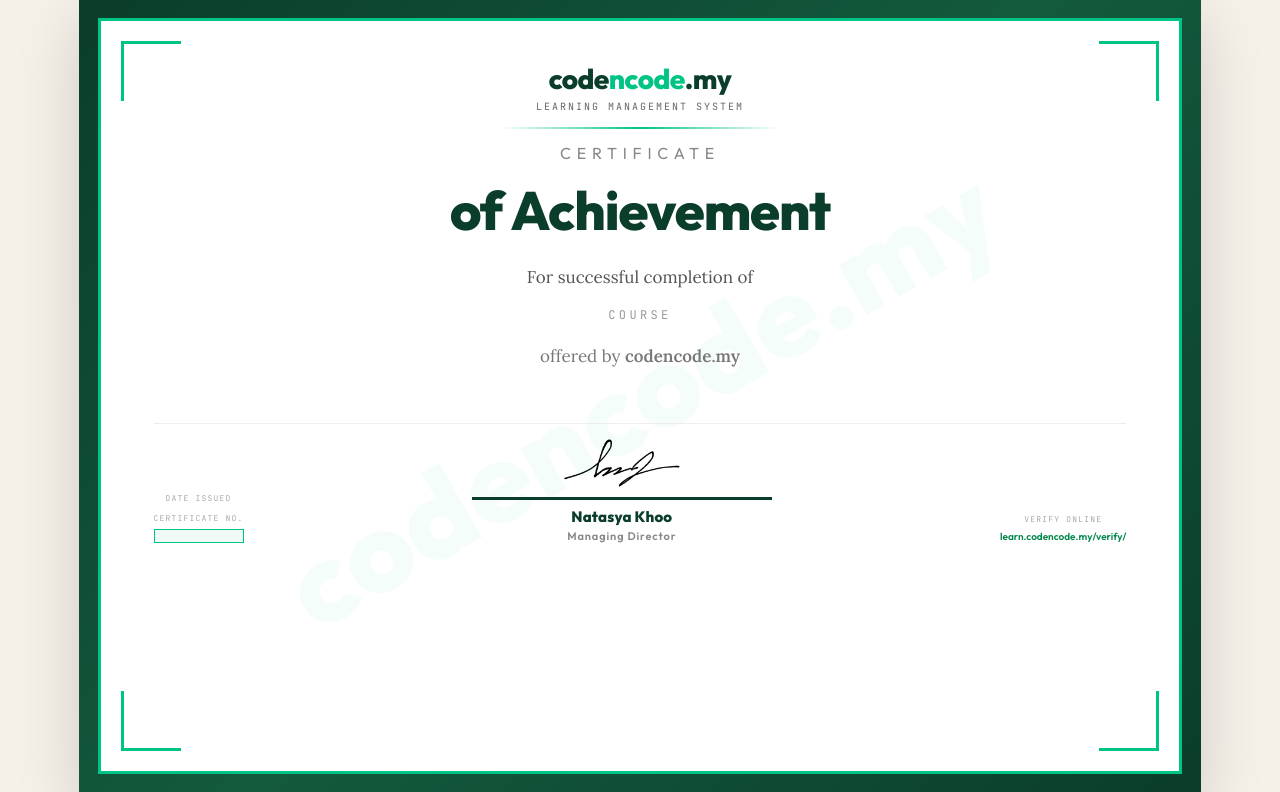
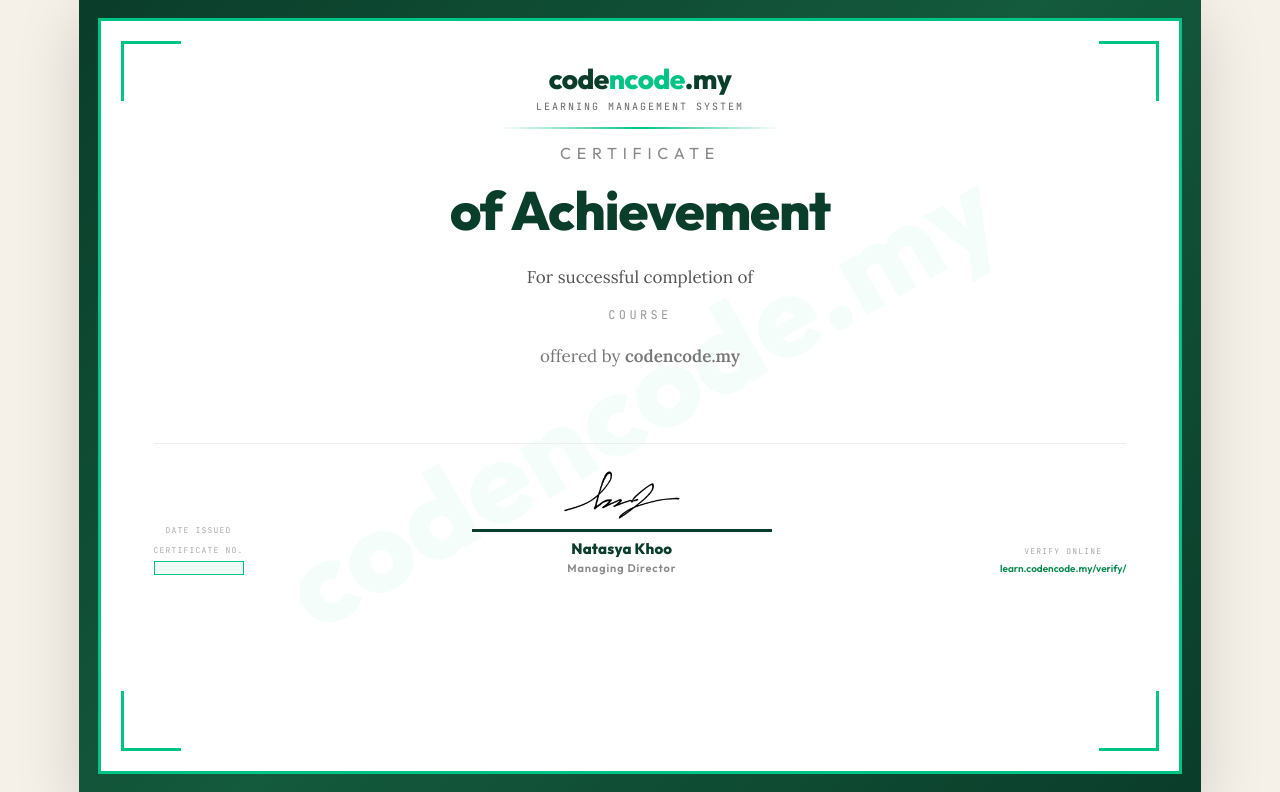
Before and after one commit to Sashakhoo/codencode, a Python web app: template codencode_deploy_v2/codencode_lms/templates/certificate.html in a window 1280 px wide. Shown: the part 41-833 px from the top of the page. Run offline with Jinja, Linux system fonts and the light colour scheme; the template is opened without the code that fills it, so the values that code supplies are empty.

Commit message:
Add spacing above certificate footer row

```diff
--- a/codencode_deploy_v2/codencode_lms/templates/certificate.html
+++ b/codencode_deploy_v2/codencode_lms/templates/certificate.html
@@ -215,13 +215,13 @@
       justify-content: space-between;
       align-items: flex-end;
       width: 100%;
-      margin-top: 34px;
-      padding-top: 12px;
+      margin-top: 54px;
+      padding-top: 24px;
       border-top: 1px solid #eee;
     }
     .cert-content.no-recipient .cert-meta {
-      margin-top: 54px;
-      padding-top: 12px;
+      margin-top: 74px;
+      padding-top: 24px;
     }
 
     .cert-meta-item { text-align: center; }
```
